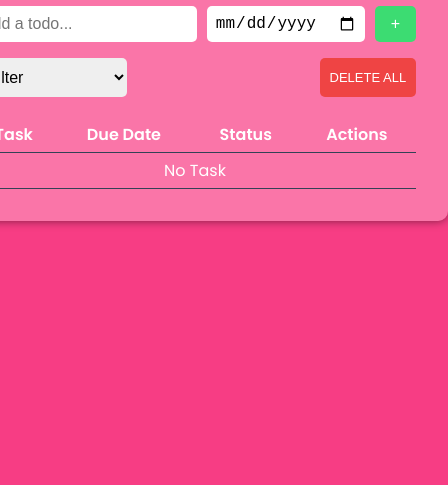
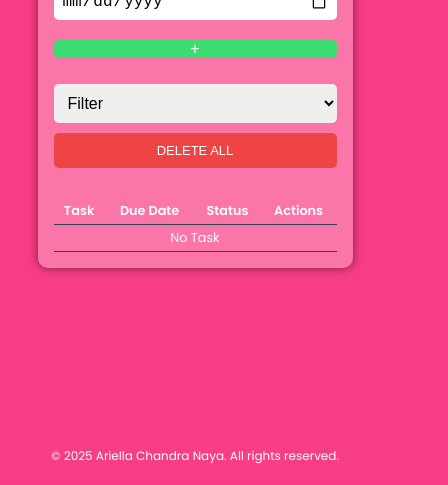
Before and after one commit to Revou-Coding-Camp/codingcamp-7-jul-25-ariellachandra, a plain HTML site: page index.html in a window 390 px wide. Shown: the part 359-844 px from the top of the page, 448 px wide, since content can reach past the window. Drawn offline with Linux system fonts and the light colour scheme.

Commit message:
Enhance To-Do List UI with responsive design and footer copyright notice

```diff
--- a/CSS/style.css
+++ b/CSS/style.css
@@ -12,13 +12,15 @@ body {
     justify-content: center;
     align-items: center;
     min-height: 100vh;
+    padding: 20px;
 }
 
 .container {
     background-color: #fc86b3c5;
     padding: 2rem;
     border-radius: 10px;
-    width: 600px;
+    max-width: 600px;
+    width: 100%;
     box-shadow: 0 0 10px rgba(0, 0, 0, 0.5);
 }
 
@@ -99,6 +101,17 @@ form button {
     cursor: pointer;
 }
 
+.footer {
+  text-align: center;
+  color: white;
+  padding: 20px 0;
+  position: fixed;
+  bottom: 0;
+  width: 100%;
+  font-size: 0.9rem;
+}
+
+
 .complete-btn {
     background-color: #22c55e;
     color: white;
@@ -127,3 +140,62 @@ form button {
     color: #aa0f0f;
     transform: scale(1.2);
 }
+
+@media screen and (max-width: 900px) {
+    .container {
+        width: 95%;
+        padding: 1.5rem;
+    }
+
+    form {
+        flex-direction: column;
+    }
+
+    form input,
+    form button {
+        width: 100%;
+        margin-bottom: 10px;
+    }
+
+    .filter-section {
+        flex-direction: column;
+        align-items: center;
+    }
+
+    .filter-section select,
+    .filter-section button {
+        width: 100%;
+        margin-bottom: 10px;
+    }
+
+    .task-section table {
+        font-size: 0.95rem;
+    }
+}
+
+@media screen and (max-width: 600px) {
+    .container {
+        width: 90%;
+        padding: 1rem;
+    }
+
+    .task-section table {
+        font-size: 0.9rem;
+    }
+}
+
+@media screen and (max-width: 400px) {
+    h1 {
+        font-size: 1.5rem;
+    }
+
+    .task-section th,
+    .task-section td {
+        font-size: 0.8rem;
+        padding: 4px;
+    }
+
+    .footer {
+        font-size: 0.75rem;
+    }
+}
--- a/JS/script.js
+++ b/JS/script.js
@@ -65,9 +65,9 @@ function renderTodos() {
         row.innerHTML = `
             <td>${todo.task}</td>
             <td>${todo.date}</td>
-            <td>${todo.completed ? "Completed" : "Pending"}</td>
+            <td>${todo.completed ? "Completed" : "Uncompleted"}</td>
             <td>
-                <button class="edit-btn" onclick="startEdit(${index})">✏️</button>
+                <button class="edit-btn" onclick="editTask(${index})">✏️</button>
                 <button class="complete-btn" onclick="toggleComplete(${index})">✅</button>
                 <button class="delete-btn" onclick="deleteTask(${index})">🗑️</button>
             </td>
@@ -76,7 +76,7 @@ function renderTodos() {
     });
 }
 
-function startEdit(index) {
+function editTask(index) {
     todoInput.value = todos[index].task;
     dateInput.value = todos[index].date;
     editIndex = index;
--- a/index.html
+++ b/index.html
@@ -50,6 +50,11 @@
             </section>
         </main>
     </div>
+
+        <footer class="footer">
+            <p>© 2025 Ariella Chandra Naya. All rights reserved.</p>
+        </footer>
+
     <script src="JS/script.js"></script>
 </body>
 </html>
```
